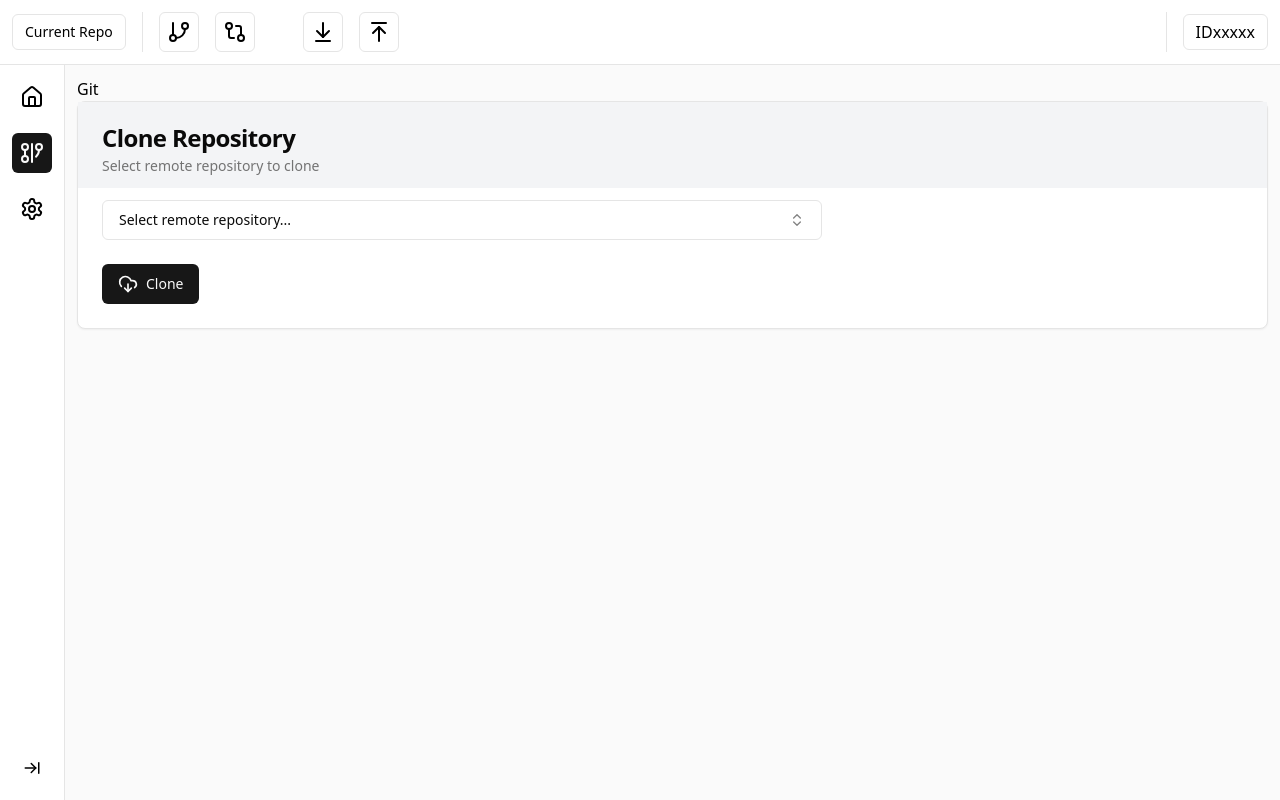
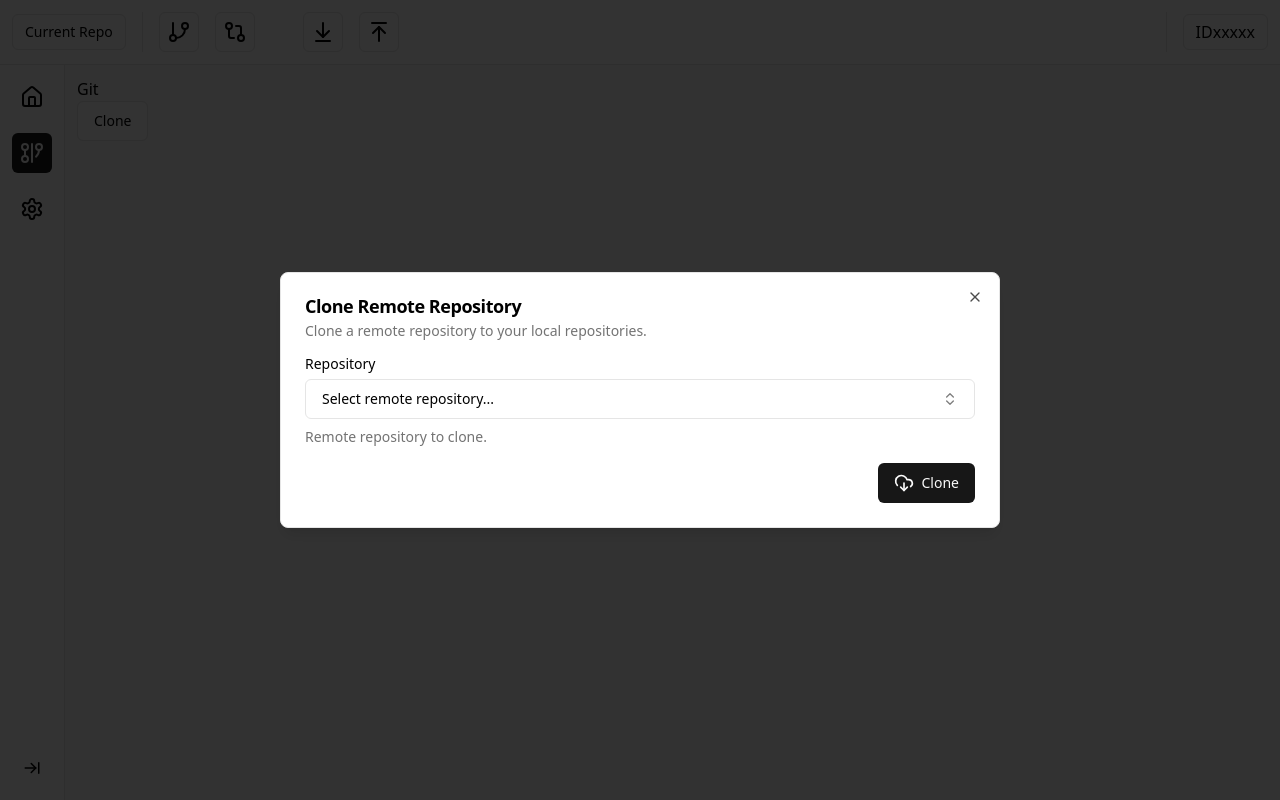
Before and after one commit to RMalik777/git-commander, a React (Vite) app: page /git in a window 1280 px wide. Both pictures are taken after a click on the button "Clone". Built offline with nearby package versions, Linux system fonts and the light colour scheme.

Commit message:
feat: clone dialog

```diff
--- /dev/null
+++ b/src/components/Dialog/Clone.jsx
@@ -0,0 +1,179 @@
+import { Check, ChevronsUpDown, CloudDownload } from "lucide-react";
+import { useState } from "react";
+
+import { Button } from "@/components/ui/button";
+import {
+  Card,
+  CardContent,
+  CardDescription,
+  CardFooter,
+  CardHeader,
+  CardTitle,
+} from "@/components/ui/card";
+import {
+  Command,
+  CommandEmpty,
+  CommandGroup,
+  CommandInput,
+  CommandItem,
+  CommandList,
+} from "@/components/ui/command";
+import {
+  Popover,
+  PopoverContent,
+  PopoverTrigger,
+} from "@/components/ui/popover";
+import {
+  Form,
+  FormControl,
+  FormDescription,
+  FormField,
+  FormItem,
+  FormLabel,
+  FormMessage,
+} from "@/components/ui/form";
+import {
+  Dialog,
+  DialogClose,
+  DialogContent,
+  DialogDescription,
+  DialogFooter,
+  DialogHeader,
+  DialogTitle,
+  DialogTrigger,
+} from "@/components/ui/dialog";
+import { cn } from "@/lib/utils";
+
+import { z } from "zod";
+import { zodResolver } from "@hookform/resolvers/zod";
+import { useForm } from "react-hook-form";
+
+const links = [
+  {
+    value: "git-commander",
+    label: "https://github.com/RMalik777/git-commander",
+  },
+  {
+    value: "porto",
+    label: "https://github.com/RMalik777/porto",
+  },
+  {
+    value: "dashone",
+    label: "https://github.com/RMalik777/DashOne",
+  },
+  {
+    value: "web-blog",
+    label: "https://github.com/RMalik777/web-blog",
+  },
+  {
+    value: "filebag",
+    label: "https://github.com/RMalik777/FileBag",
+  },
+];
+
+const FormSchema = z.object({
+  target: z.string({
+    required_error: "Please select a language.",
+  }),
+});
+export default function Clone() {
+  const cloneForm = useForm({
+    resolver: zodResolver(FormSchema),
+  });
+  const { handleSubmit, reset } = cloneForm;
+  function onSubmit(values) {
+    console.log(values);
+  }
+
+  const [open, setOpen] = useState(false);
+
+  return (
+    <Dialog>
+      <DialogTrigger asChild>
+        <Button variant="outline">Clone</Button>
+      </DialogTrigger>
+      <DialogContent className="max-w-[480px] lg:max-w-[720px]">
+        <DialogHeader>
+          <DialogTitle>Clone Remote Repository</DialogTitle>
+          <DialogDescription>
+            Clone a remote repository to your local repositories.
+          </DialogDescription>
+        </DialogHeader>
+        <Form {...cloneForm}>
+          <form onSubmit={handleSubmit(onSubmit)} className="space-y-4">
+            <FormField
+              control={cloneForm.control}
+              name="target"
+              render={({ field }) => (
+                <FormItem className="flex flex-col">
+                  <FormLabel>Repository</FormLabel>
+                  <Popover open={open} onOpenChange={setOpen}>
+                    <PopoverTrigger asChild>
+                      <FormControl>
+                        <Button
+                          variant="outline"
+                          role="combobox"
+                          aria-expanded={open}
+                          className={cn(
+                            "w-full justify-between",
+                            !field.value && "text-muted-foreground"
+                          )}>
+                          {field.value ?
+                            links.find((link) => link.value === field.value)
+                              ?.label
+                          : "Select remote repository..."}
+                          <ChevronsUpDown className="ml-2 h-4 w-4 shrink-0 opacity-50" />
+                        </Button>
+                      </FormControl>
+                    </PopoverTrigger>
+                    <PopoverContent className="w-full p-0">
+                      <Command>
+                        <CommandInput placeholder="Search repositories..." />
+                        <CommandList>
+                          <CommandEmpty>No link found.</CommandEmpty>
+                          <CommandGroup>
+                            {links.map((link) => (
+                              <CommandItem
+                                key={link.value}
+                                value={link.value}
+                                onSelect={() => {
+                                  cloneForm.setValue("target", link.value);
+                                  setOpen(false);
+                                }}
+                                className="break-all">
+                                <Check
+                                  className={cn(
+                                    "mr-2 h-4 w-4",
+                                    link.value === field.value ?
+                                      "opacity-100"
+                                    : "opacity-0"
+                                  )}
+                                />
+                                {link.label}
+                              </CommandItem>
+                            ))}
+                          </CommandGroup>
+                        </CommandList>
+                      </Command>
+                    </PopoverContent>
+                  </Popover>
+                  <FormDescription>Remote repository to clone.</FormDescription>
+                  <FormMessage />
+                </FormItem>
+              )}
+            />
+            <DialogFooter>
+              <Button
+                type="submit"
+                variant="default"
+                className="flex flex-row items-center gap-2">
+                <CloudDownload size={20} />
+                Clone
+              </Button>
+            </DialogFooter>
+          </form>
+        </Form>
+      </DialogContent>
+    </Dialog>
+  );
+}
--- a/src/routes/index.jsx
+++ b/src/routes/index.jsx
@@ -1,4 +1,8 @@
 import { useEffect, useState } from "react";
+
+import { open } from "@tauri-apps/api/dialog";
+import { fs } from "@tauri-apps/api";
+
 import { Button } from "@/components/ui/button";
 import { Command } from "@tauri-apps/api/shell";
 import {
@@ -9,17 +13,32 @@ import {
   CardHeader,
   CardTitle,
 } from "@/components/ui/card";
-import { open } from "@tauri-apps/api/dialog";
-import { fs } from "@tauri-apps/api";
 
 export default function Index() {
   const [isGitRepo, setIsGitRepo] = useState(true);
   const [errorMsg, setErrorMsg] = useState(null);
   const [dirList, setDirList] = useState([]);
 
+  async function clone(path = repo) {
+    const command = new Command(
+      "git 2 args",
+      ["clone", "https://github.com/RMalik777/tigabot.git"],
+      { cwd: path }
+    );
+    command.stdout.on("data", (data) => {
+      console.log(data);
+    });
+    command.stderr.on("data", (line) => {
+      console.log(`command stderr: "${line}"`);
+    });
+    await command.spawn().catch((error) => {
+      console.error(error);
+    });
+  }
+
   async function checkGit(path = repo) {
     setErrorMsg(null);
-    const command = new Command("git command", ["status", "."], { cwd: path });
+    const command = new Command("git 1 args", ["status"], { cwd: path });
     command.on("close", (data) => {
       console.log(
         `command finished with code ${data.code} and signal ${data.signal}`
@@ -108,7 +127,12 @@ export default function Index() {
               }}>
               Close Repository
             </Button>
-            <Button size="sm" variant="outline" onClick={() => {}}>
+            <Button
+              size="sm"
+              variant="outline"
+              onClick={async () => {
+                await clone();
+              }}>
               Trial
             </Button>
           </CardFooter>
--- a/src/routes/pages/git.jsx
+++ b/src/routes/pages/git.jsx
@@ -1,124 +1,26 @@
-import { useState } from "react";
-import { Check, ChevronsUpDown } from "lucide-react";
-
-import { cn } from "@/lib/utils";
+import {
+  Dialog,
+  DialogClose,
+  DialogContent,
+  DialogDescription,
+  DialogFooter,
+  DialogHeader,
+  DialogTitle,
+  DialogTrigger,
+} from "@/components/ui/dialog";
 import { Button } from "@/components/ui/button";
-import {
-  Command,
-  CommandEmpty,
-  CommandGroup,
-  CommandInput,
-  CommandItem,
-  CommandList,
-} from "@/components/ui/command";
-import {
-  Card,
-  CardContent,
-  CardDescription,
-  CardFooter,
-  CardHeader,
-  CardTitle,
-} from "@/components/ui/card";
-
-import {
-  Popover,
-  PopoverContent,
-  PopoverTrigger,
-} from "@/components/ui/popover";
+import { Input } from "@/components/ui/input";
+import { Label } from "@/components/ui/label";
 
 import { CloudDownload } from "lucide-react";
 
-const frameworks = [
-  {
-    value: "git-commander",
-    label: "https://github.com/RMalik777/git-commander",
-  },
-  {
-    value: "porto",
-    label: "https://github.com/RMalik777/porto",
-  },
-  {
-    value: "dashone",
-    label: "https://github.com/RMalik777/DashOne",
-  },
-  {
-    value: "web-blog",
-    label: "https://github.com/RMalik777/web-blog",
-  },
-  {
-    value: "filebag",
-    label: "https://github.com/RMalik777/FileBag",
-  },
-];
+import Clone from "@/components/Dialog/Clone";
 
 export default function Git() {
-  const [open, setOpen] = useState(false);
-  const [value, setValue] = useState("");
-
   return (
     <>
       <h1>Git</h1>
-      <Card>
-        <CardHeader className="bg-gray-100 pb-3">
-          <CardTitle>Clone Repository</CardTitle>
-          <CardDescription>Select remote repository to clone</CardDescription>
-        </CardHeader>
-        <CardContent className="pt-3">
-          <Popover open={open} onOpenChange={setOpen}>
-            <PopoverTrigger asChild>
-              <Button
-                variant="outline"
-                role="combobox"
-                aria-expanded={open}
-                className="w-[480px] justify-between overflow-hidden lg:w-[720px]">
-                {value ?
-                  frameworks.find((framework) => framework.value === value)
-                    ?.label
-                : "Select remote repository..."}
-                <ChevronsUpDown className="ml-2 h-4 w-4 shrink-0 opacity-50" />
-              </Button>
-            </PopoverTrigger>
-            <PopoverContent className="w-[480px] p-0 lg:w-[720px]">
-              <Command>
-                <CommandInput placeholder="Search repositories..." />
-                <CommandList>
-                  <CommandEmpty>No framework found.</CommandEmpty>
-                  <CommandGroup>
-                    {frameworks.map((framework) => (
-                      <CommandItem
-                        key={framework.value}
-                        value={framework.value}
-                        onSelect={(currentValue) => {
-                          setValue(currentValue === value ? "" : currentValue);
-                          setOpen(false);
-                        }}
-                        className="break-all">
-                        <Check
-                          className={cn(
-                            "mr-2 h-4 w-4",
-                            value === framework.value ?
-                              "opacity-100"
-                            : "opacity-0"
-                          )}
-                        />
-                        {framework.label}
-                      </CommandItem>
-                    ))}
-                  </CommandGroup>
-                </CommandList>
-              </Command>
-            </PopoverContent>
-          </Popover>
-        </CardContent>
-        <CardFooter>
-          <Button
-            variant="default"
-            className="flex flex-row items-center gap-2">
-            <CloudDownload size={20} />
-            Clone
-          </Button>
-        </CardFooter>
-      </Card>
+      <Clone />
     </>
   );
 }
```
